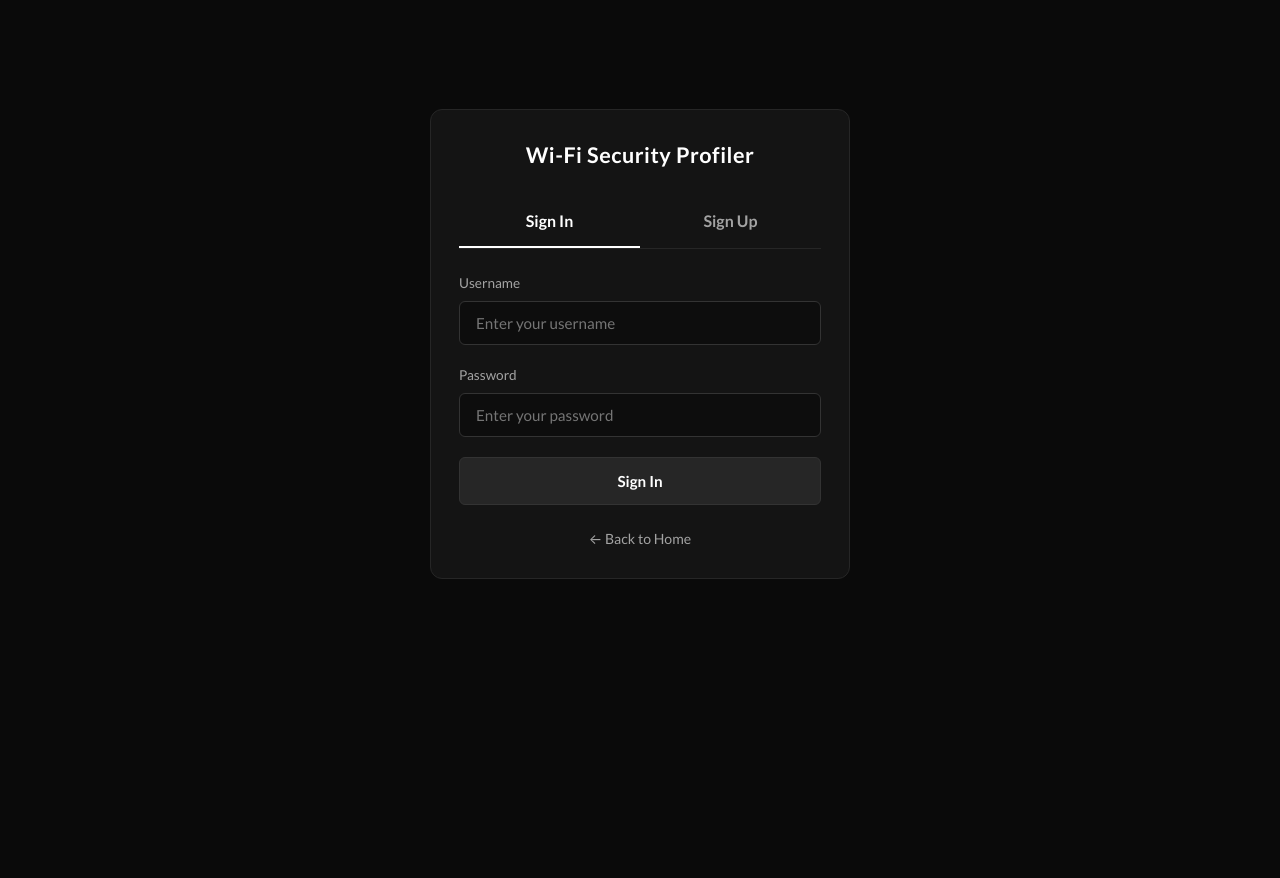
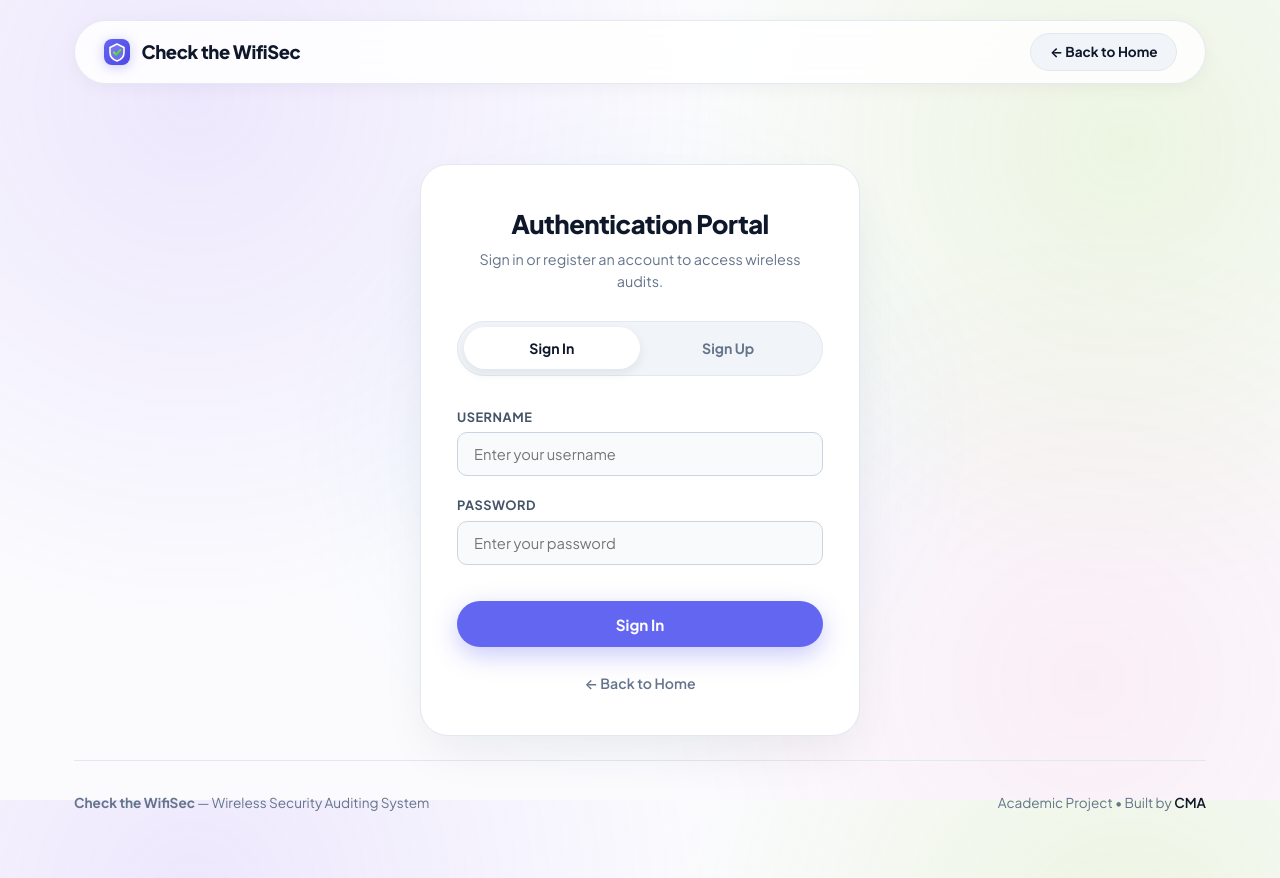
Before and after one commit to chrismat-05/Wifi-Security-Profiler, a Flask app: page /login in a window 1280 px wide. Before the commit the page ends 579 px from the top, so only its background shows below. Run offline with Flask 3, Linux system fonts and the light colour scheme.

Commit message:
feat: rename app to Check the WifiSec, add graphic SVG logo, redesign login UI, and streamline headers

```diff
--- a/app.py
+++ b/app.py
@@ -1,5 +1,5 @@
 """
-Flask Web Application for Wi-Fi Security Profiler
+Flask Web Application for Check the WifiSec
 Provides login/signup screen, automated connected Wi-Fi analysis,
 nearby network scanning, internal web login / captive portal probing,
 and interactive Comprehensive Risk Cards.
@@ -334,7 +334,7 @@ def export_report(format_type):
 
     if format_type == 'json':
         export_data = {
-            "report_title": "Wi-Fi Security Profiler Evaluation Report",
+            "report_title": "Check the WifiSec Evaluation Report",
             "generated_by": session['username'],
             "total_profiles": summary["total_profiles"],
             "risk_counts": summary["risk_counts"],
@@ -384,5 +384,5 @@ def export_report(format_type):
 
 
 if __name__ == '__main__':
-    print("Starting Wi-Fi Security Profiler Web App on http://127.0.0.1:5000")
+    print("Starting Check the WifiSec Web App on http://127.0.0.1:5000")
     app.run(debug=True, port=5000)
--- a/architecture.json
+++ b/architecture.json
@@ -1,5 +1,5 @@
 {
-  "project_name": "Wi-Fi Security Profiler",
+  "project_name": "Check the WifiSec",
   "version": "1.1.0",
   "description": "Automated Wi-Fi Vulnerability Profiling, Risk Assessment, and Security Auditing System with Flask Web UI and Terminal CLI.",
   "entry_points": {
--- a/static/css/style.css
+++ b/static/css/style.css
@@ -2099,3 +2099,72 @@ body.home-body {
     text-transform: uppercase;
     letter-spacing: 0.04em;
 }
+
+.home-body .brand-graphic-logo {
+    display: block;
+    flex-shrink: 0;
+    filter: drop-shadow(0 2px 6px rgba(99, 102, 241, 0.35));
+}
+
+/* ============================================================
+   LOGIN PAGE ALIGNED TO HOMEPAGE DESIGN
+   ============================================================ */
+
+.home-body.login-page .login-card-wrapper {
+    display: flex;
+    justify-content: center;
+    align-items: center;
+    min-height: 68vh;
+    padding: 1.5rem 0;
+}
+
+.home-body.login-page .login-card {
+    width: 100%;
+    max-width: 440px;
+    background: #ffffff;
+    border: 1px solid #e2e8f0;
+    border-radius: 28px;
+    padding: 2.5rem 2.25rem;
+    box-shadow: 0 20px 50px -10px rgba(15, 23, 42, 0.08);
+}
+
+.home-body.login-page .auth-pill-tabs {
+    display: flex;
+    background: #f1f5f9;
+    border-radius: 999px;
+    padding: 0.35rem;
+    margin-bottom: 2rem;
+    border: 1px solid #e2e8f0;
+}
+
+.home-body.login-page .auth-pill-tab {
+    flex: 1;
+    text-align: center;
+    padding: 0.65rem 1rem;
+    font-size: 0.88rem;
+    font-weight: 700;
+    color: #64748b;
+    border-radius: 999px;
+    cursor: pointer;
+    transition: all 0.2s ease;
+    user-select: none;
+}
+
+.home-body.login-page .auth-pill-tab.active {
+    background: #ffffff;
+    color: #0f172a;
+    box-shadow: 0 4px 12px rgba(15, 23, 42, 0.08);
+}
+
+.home-body.login-page .auth-switch-link {
+    display: inline-block;
+    color: #64748b;
+    font-size: 0.88rem;
+    font-weight: 600;
+    text-decoration: none;
+    transition: color 0.2s ease;
+}
+
+.home-body.login-page .auth-switch-link:hover {
+    color: #0f172a;
+}
--- a/templates/login.html
+++ b/templates/login.html
@@ -1,19 +1,54 @@
 <!DOCTYPE html>
 <html lang="en">
+
 <head>
     <meta charset="UTF-8">
     <meta name="viewport" content="width=device-width, initial-scale=1.0">
-    <title>Login - Wi-Fi Security Profiler</title>
+    <title>Login - Check the WifiSec</title>
     <link rel="preconnect" href="https://fonts.googleapis.com">
     <link rel="preconnect" href="https://fonts.gstatic.com" crossorigin>
-    <link href="https://fonts.googleapis.com/css2?family=Lato:ital,wght@0,300;0,400;0,700;0,900;1,300;1,400;1,700&family=JetBrains+Mono:wght@400;500;600&display=swap" rel="stylesheet">
+    <link href="https://fonts.googleapis.com/css2?family=Plus+Jakarta+Sans:wght@400;500;600;700;800&family=JetBrains+Mono:wght@400;500;600;700&display=swap" rel="stylesheet">
     <link rel="stylesheet" href="{{ url_for('static', filename='css/style.css') }}">
 </head>
-<body>
-    <div class="auth-wrapper">
-        <div class="glass-card auth-box">
-            <div class="logo" style="justify-content: center; margin-bottom: 1.5rem;">
-                Wi-Fi Security Profiler
+
+<body class="home-body login-page">
+    <div class="home-container">
+        <!-- Floating Frosted Pill Navbar -->
+        <header class="home-header">
+            <a href="{{ url_for('index') }}" class="home-logo">
+                <svg class="brand-graphic-logo" width="28" height="28" viewBox="0 0 28 28" fill="none" xmlns="http://www.w3.org/2000/svg">
+                    <defs>
+                        <linearGradient id="logoG1" x1="0%" y1="0%" x2="100%" y2="100%">
+                            <stop offset="0%" stop-color="#6366f1"/>
+                            <stop offset="100%" stop-color="#4f46e5"/>
+                        </linearGradient>
+                        <linearGradient id="logoG2" x1="0%" y1="0%" x2="100%" y2="100%">
+                            <stop offset="0%" stop-color="#a3e635"/>
+                            <stop offset="100%" stop-color="#22c55e"/>
+                        </linearGradient>
+                    </defs>
+                    <rect x="1" y="1" width="26" height="26" rx="8" fill="url(#logoG1)"/>
+                    <path d="M14 6L21 9.5V14.5C21 18.8 18 21.8 14 23C10 21.8 7 18.8 7 14.5V9.5L14 6Z" fill="#ffffff" fill-opacity="0.16" stroke="#ffffff" stroke-width="1.6" stroke-linejoin="round"/>
+                    <path d="M11 14.5L13.2 16.8L17.5 12" stroke="url(#logoG2)" stroke-width="2.2" stroke-linecap="round" stroke-linejoin="round"/>
+                </svg>
+                <span>Check the WifiSec</span>
+            </a>
+
+            <div class="home-auth-group">
+                <a href="{{ url_for('index') }}" class="btn-pill-subtle">&larr; Back to Home</a>
+            </div>
+        </header>
+
+        <!-- Centered Login Card -->
+        <div class="login-card-wrapper">
+            <div class="login-card">
+                <div style="text-align: center; margin-bottom: 1.75rem;">
+                    <h2 style="font-size: 1.6rem; font-weight: 800; letter-spacing: -0.02em; color: #0f172a; margin-bottom: 0.35rem;">
+                        Authentication Portal
+                    </h2>
+                    <p style="font-size: 0.9rem; color: #64748b;">
+                        Sign in or register an account to access wireless audits.
+                    </p>
                 </div>
 
                 {% with messages = get_flashed_messages(with_categories=true) %}
@@ -33,44 +68,54 @@
                 {% endif %}
 
                 <!-- Auth Tabs -->
-            <div class="auth-tabs">
-                <div class="auth-tab active" id="tab-login" onclick="switchTab('login')">Sign In</div>
-                <div class="auth-tab" id="tab-signup" onclick="switchTab('signup')">Sign Up</div>
+                <div class="auth-pill-tabs">
+                    <div class="auth-pill-tab active" id="tab-login" onclick="switchTab('login')">Sign In</div>
+                    <div class="auth-pill-tab" id="tab-signup" onclick="switchTab('signup')">Sign Up</div>
                 </div>
 
                 <!-- Login Form -->
                 <form id="form-login" action="{{ url_for('login') }}" method="POST">
                     <input type="hidden" name="next" value="{{ next_url or '' }}">
-                <div class="form-group">
+                    <div class="dash-form-group">
                         <label for="login-username">Username</label>
-                    <input type="text" id="login-username" name="username" class="form-control" placeholder="Enter your username" required autocomplete="username">
+                        <input type="text" id="login-username" name="username" class="dash-form-control" placeholder="Enter your username" required autocomplete="username">
                     </div>
-                <div class="form-group">
+                    <div class="dash-form-group">
                         <label for="login-password">Password</label>
-                    <input type="password" id="login-password" name="password" class="form-control" placeholder="Enter your password" required autocomplete="current-password">
+                        <input type="password" id="login-password" name="password" class="dash-form-control" placeholder="Enter your password" required autocomplete="current-password">
                     </div>
-                <button type="submit" class="btn-primary">Sign In</button>
+                    <button type="submit" class="btn-hero-cta" style="width: 100%; border-radius: 999px; margin-top: 1rem; cursor: pointer; text-align: center;">Sign In</button>
                 </form>
 
                 <!-- Signup Form (hidden by default) -->
                 <form id="form-signup" action="{{ url_for('signup') }}" method="POST" style="display: none;">
                     <input type="hidden" name="next" value="{{ next_url or '' }}">
-                <div class="form-group">
+                    <div class="dash-form-group">
                         <label for="signup-username">New Username</label>
-                    <input type="text" id="signup-username" name="username" class="form-control" placeholder="Choose a username (min 3 chars)" required autocomplete="username">
+                        <input type="text" id="signup-username" name="username" class="dash-form-control" placeholder="Choose a username (min 3 chars)" required autocomplete="username">
                     </div>
-                <div class="form-group">
+                    <div class="dash-form-group">
                         <label for="signup-password">New Password</label>
-                    <input type="password" id="signup-password" name="password" class="form-control" placeholder="Choose a password (min 4 chars)" required autocomplete="new-password">
+                        <input type="password" id="signup-password" name="password" class="dash-form-control" placeholder="Choose a password (min 4 chars)" required autocomplete="new-password">
                     </div>
-                <button type="submit" class="btn-primary">Create Account</button>
+                    <button type="submit" class="btn-hero-cta" style="width: 100%; border-radius: 999px; margin-top: 1rem; cursor: pointer; text-align: center;">Create Account</button>
                 </form>
 
-            <div style="text-align: center; margin-top: 1.25rem;">
-                <a href="{{ url_for('index') }}" style="color: var(--text-muted); font-size: 0.88rem; text-decoration: none;">&larr; Back to Home</a>
+                <div style="text-align: center; margin-top: 1.5rem;">
+                    <a href="{{ url_for('index') }}" class="auth-switch-link">&larr; Back to Home</a>
+                </div>
+            </div>
         </div>
 
+        <!-- Clean Minimal Footer -->
+        <footer class="home-footer">
+            <div>
+                <strong>Check the WifiSec</strong> &mdash; Wireless Security Auditing System
             </div>
+            <div>
+                <span>Academic Project &bull; Built by <a href="https://thecma-xyz.vercel.app/" target="_blank" rel="noopener">CMA</a></span>
+            </div>
+        </footer>
     </div>
 
     <script>
@@ -94,4 +139,5 @@
         }
     </script>
 </body>
+
 </html>
```
Also changed, not shown: templates/dashboard.html (+17 -14 lines), templates/home.html (+17 -15 lines), tests/test_app.py (+1 -1 lines), README.md. Lines whose indentation alone changed are shown as unchanged.
